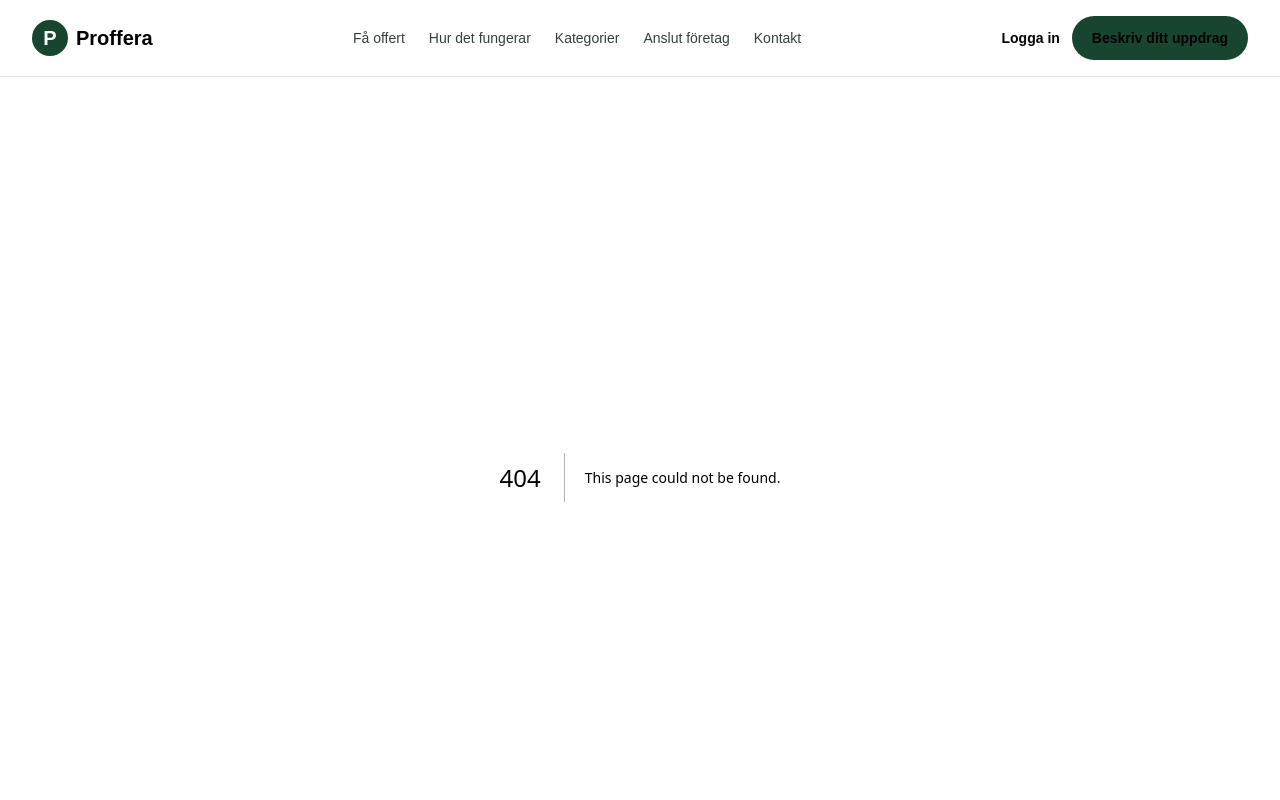
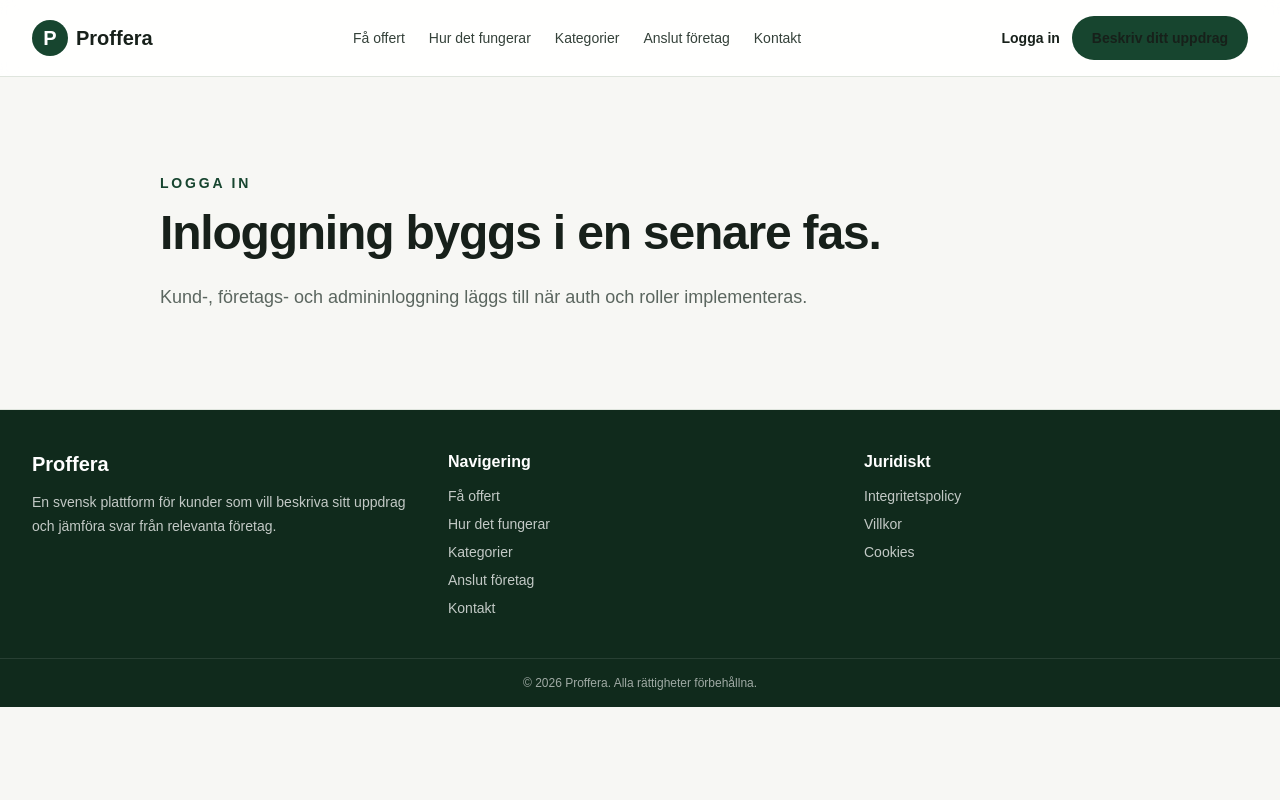
Before and after one commit to ibboabdoli-ai/Proffera, a Next.js app: page /logga-in in a window 1280 px wide. Before the commit this address had no page. Shown: the top 800 px of the page. Built offline with nearby package versions, Linux system fonts and the light colour scheme.

Commit message:
phase 02: add login placeholder page

```diff
--- /dev/null
+++ b/src/app/logga-in/page.tsx
@@ -0,0 +1,17 @@
+import type { Metadata } from "next";
+import { PageShell } from "@/components/layout/page-shell";
+
+export const metadata: Metadata = {
+  title: "Logga in",
+  description: "Inloggningssida för Proffera, byggs ut i auth-fasen.",
+};
+
+export default function LoginPage() {
+  return (
+    <PageShell
+      eyebrow="Logga in"
+      title="Inloggning byggs i en senare fas."
+      description="Kund-, företags- och admininloggning läggs till när auth och roller implementeras."
+    />
+  );
+}
```
